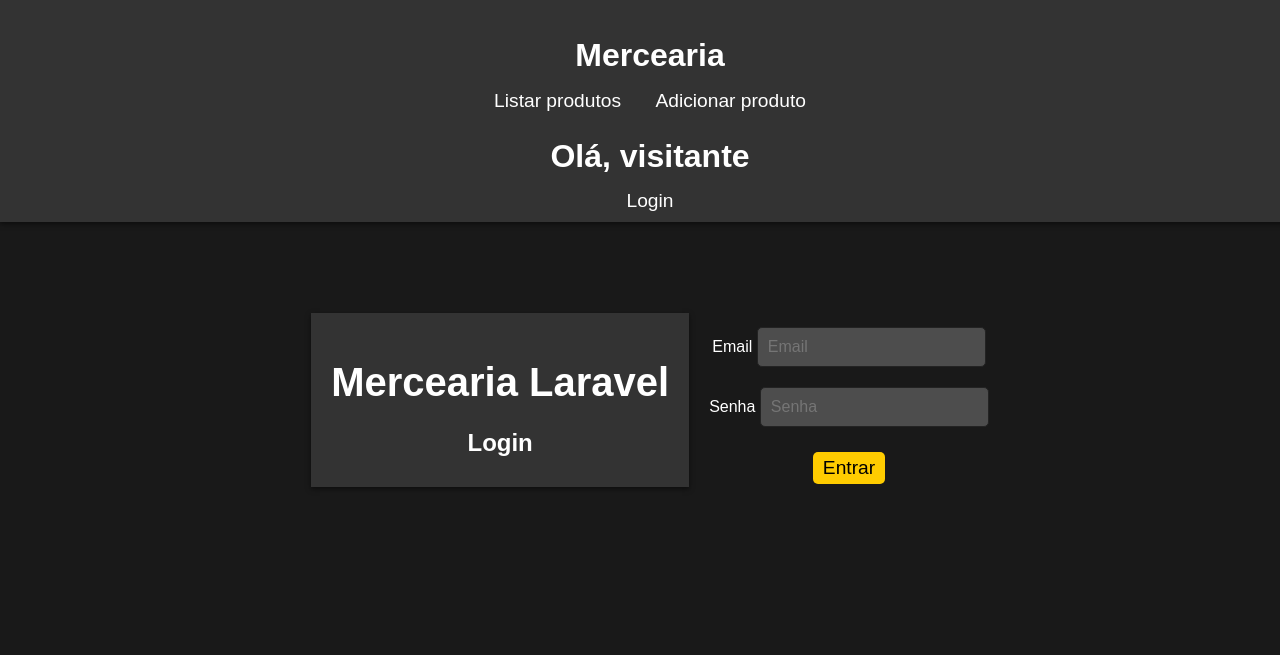
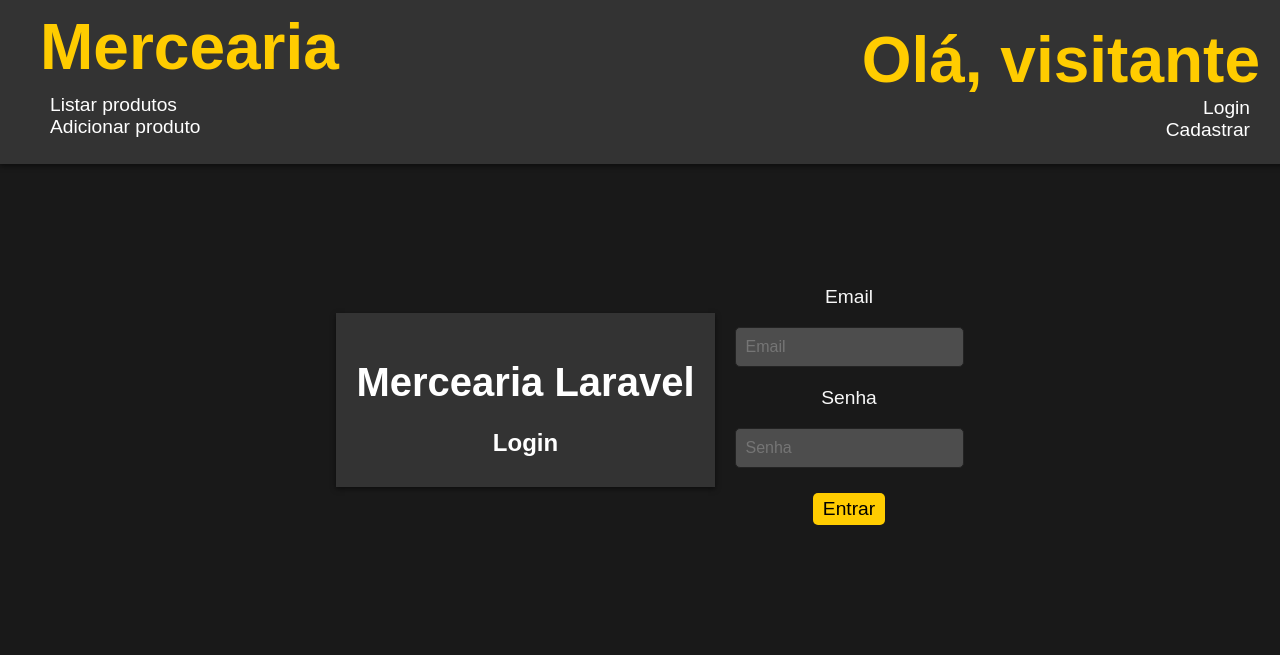
Before and after one commit to HenriqueSales1/DWI-2, a Laravel app: page /login in a window 1280 px wide. Shown: the top 655 px of the page. Run offline with Laravel 12, Linux system fonts and the light colour scheme; style sheets or scripts are compiled from the project's sources.

Commit message:
adc tela de cadastro/css

```diff
--- a/atividade-07-05/resources/css/app.css
+++ b/atividade-07-05/resources/css/app.css
@@ -13,19 +13,22 @@
 
 nav {
     background-color: #333;
-    padding: 10px;
+    padding: 10px 20px;
     position: fixed;
     top: 0;
     left: 0;
     width: 100%;
     z-index: 1000;
     box-shadow: 0 2px 5px rgba(0,0,0,0.5);
+    display: flex;
+    justify-content: space-between;
+    align-items: center;
 }
 
 nav a {
     color: #ffffff;
     text-decoration: none;
-    margin: 0 15px;
+    margin: 0 10px;
     font-size: 1.2em;
     transition: color 0.3s;
 }
@@ -50,8 +53,9 @@
 }
 
 h2 {
-    font-size: 2em;
-    margin-bottom: 15px;
+    /* font-size: 2em; */
+    margin: 0;
+    padding: 0;
 }
 
 h3 {
@@ -133,3 +137,63 @@
     text-align: center;
     box-shadow: 0 -2px 5px rgba(0,0,0,0.5);
 }
+
+label {
+    font-size: 1.2em;
+    margin-bottom: 1px;
+    display: block;
+    text-align: center;
+    color: #f7f7f7;
+}
+
+#mercearia-menu{
+    display: flex;
+    flex-direction: column;
+    /* justify-content: left; */
+    align-items: flex-start;
+    padding-left: 20px;
+}
+
+#mercearia-login{
+    display: flex;
+    flex-direction: column;
+    /* justify-content: left; */
+    align-items: flex-end;
+    padding-right: 20px;
+    margin-right: 20px;
+}
+
+#mercearia-menu h2{
+    padding: 0;
+    font-size: 4rem;
+    color: #ffcc00;
+}
+
+#mercearia-login h2{
+    padding: 0;
+    font-size: 4rem;
+    color: #ffcc00;
+}
+
+#mercearia-menu ul{
+    list-style: none;
+    padding: 0;
+    margin-top: 10px;
+}
+#mercearia-menu li{
+    display: block;
+    /* margin: 5px 0; */
+}
+
+#mercearia-login ul{
+    list-style: none;
+    padding: 0;
+    margin-top: 10px;
+}
+
+#mercearia-menu li{
+    display: flex;
+    align-items: flex-start;
+    justify-content: flex-start;
+    /* margin: 5px 0; */
+}
--- a/atividade-07-05/resources/views/autenticacao/login.blade.php
+++ b/atividade-07-05/resources/views/autenticacao/login.blade.php
@@ -12,11 +12,11 @@
 	<form action="/login" method="POST">
 		@csrf
 		<div>
-			<label for="email">Email</label>
+			<label for="email">Email</label><br>
 			<input type="email" name="email" id="email" placeholder="Email" value="{{ old('email') }}">
 		</div>
 		<div>
-			<label for="password">Senha</label>
+			<label for="password">Senha</label><br>
 			<input type="password" name="password" id="password" placeholder="Senha">
 		</div>
         <button type="submit">Entrar</button>
--- a/atividade-07-05/resources/views/components/menu.blade.php
+++ b/atividade-07-05/resources/views/components/menu.blade.php
@@ -1,12 +1,12 @@
 <nav>
-	<div>
+	<div id="mercearia-menu">
 		<h2>Mercearia</h2>
 		<ul>
 			<li><a href="/mercearias">Listar produtos</a></li>
 			<li><a href="/mercearias/adicionar">Adicionar produto</a></li>
 		</ul>
 	</div>
-	<div>
+	<div id="mercearia-login">
 		@auth
             <h2>
                 Olá,
@@ -18,6 +18,7 @@
                 Olá, visitante
             </h2>
             <a href="/login">Login</a>
+            <a href="/cadastro">Cadastrar</a>
         @endauth
 	</div>
 </nav>
--- a/atividade-07-05/routes/web.php
+++ b/atividade-07-05/routes/web.php
@@ -3,6 +3,7 @@
 use Illuminate\Support\Facades\Route;
 use App\Http\Controllers\MerceariaController;
 use App\Http\Controllers\LoginController;
+use App\Http\Controllers\CadastroController;
 
 Route::get('/', function () {
     return view('index');
@@ -11,6 +12,8 @@
 Route::get('/login', [LoginController::class, 'digitarLogin'])->name('login');
 Route::post('/login', [LoginController::class,'login']);
 Route::get('/logout', [LoginController::class,'logout']);
+Route::get('/cadastro', [CadastroController::class, 'cadastrar'])->name('cadastro');
+route::post('/cadastro', [CadastroController::class, 'atualizaCadastro']);
 
 Route::get('/mercearias', [MerceariaController::class, 'exibirProdutos'])->middleware('auth');
 Route::get('/mercearias/adicionar', [MerceariaController::class, 'adicionarProduto'])->middleware('auth');
```
Also changed, not shown: atividade-07-05/app/Http/Controllers/CadastroController.php (added, +31 -0 lines), atividade-07-05/resources/views/autenticacao/cadastro.blade.php (added, +33 -0 lines).
